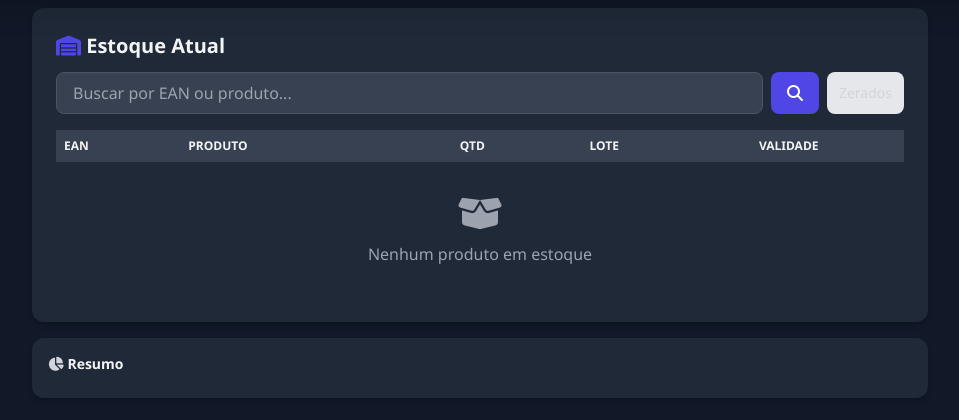
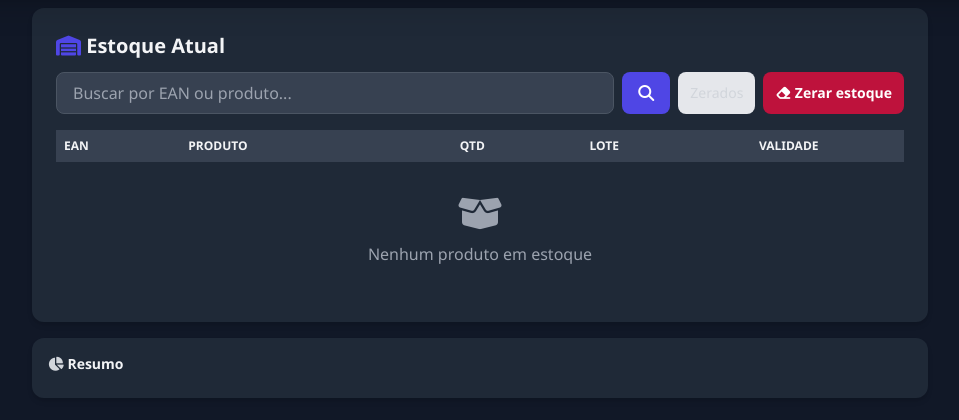
Before and after one commit to souzafabricio28-blip/inventario-qr, a Flask app: page /estoque in a window 1280 px wide. Shown: the part 56-476 px from the top of the page, without its empty margins (160-1119 px from the left). Run offline with Flask 3, Linux system fonts and the light colour scheme; the visitor is signed in with stand-in values (Sample User, id 1); data that the repository does not hold is empty; some libraries are stand-ins or nearby versions.

Commit message:
Adiciona botao Zerar estoque na tela de Estoque.
Co-authored-by: Cursor <cursoragent@cursor.com>

```diff
--- a/app.py
+++ b/app.py
@@ -23,6 +23,7 @@ from database.backend import (
     verificar_chave_nfe, get_item_recebimento, conferir_item_recebimento,
     finalizar_recebimento, excluir_recebimento, get_etiquetas_nfe,
     listar_estoque, listar_estoque_zerados, listar_saidas, registrar_saida,
+    zerar_estoque_geral,
     qtd_contagem_sessao, vincular_codigo,
     definir_contagem_sessao, excluir_contagem_sessao,
     aplicar_contagem_como_estoque, zerar_contagens,
@@ -1089,6 +1090,22 @@ def api_estoque():
 def api_estoque_zerados():
     return jsonify(listar_estoque_zerados())
 
+
+@app.route("/api/estoque/zerar", methods=["POST"])
+@login_required
+@api_handler
+def api_zerar_estoque():
+    """Zera o estoque geral de todos os produtos."""
+    data = request.json or {}
+    limpar_lote = bool(data.get("limpar_lote"))
+    ok, afetados = zerar_estoque_geral(limpar_lote=limpar_lote)
+    extra = " (lote/validade limpos)" if limpar_lote else ""
+    return jsonify({
+        "sucesso": ok,
+        "afetados": afetados,
+        "msg": f"Estoque zerado: {afetados} produto(s) atualizado(s){extra}.",
+    })
+
 # ── Saída de Estoque ─────────────────────────────────────
 
 @app.route("/saida")
--- a/database/backend.py
+++ b/database/backend.py
@@ -16,6 +16,7 @@ if PG_ATIVO:
         verificar_chave_nfe, get_item_recebimento, conferir_item_recebimento,
         finalizar_recebimento, excluir_recebimento, get_etiquetas_nfe,
         listar_estoque, listar_estoque_zerados, listar_saidas, registrar_saida,
+        zerar_estoque_geral,
         fechar_sessao, fechar_sessoes_abertas, sessao_esta_aberta, registrar_validacao, get_ultima_validacao,
         qtd_contagem_sessao, vincular_codigo,
         definir_contagem_sessao, excluir_contagem_sessao,
@@ -35,6 +36,7 @@ else:
         verificar_chave_nfe, get_item_recebimento, conferir_item_recebimento,
         finalizar_recebimento, excluir_recebimento, get_etiquetas_nfe,
         listar_estoque, listar_estoque_zerados, listar_saidas, registrar_saida,
+        zerar_estoque_geral,
         fechar_sessao, fechar_sessoes_abertas, sessao_esta_aberta, registrar_validacao, get_ultima_validacao,
         qtd_contagem_sessao, vincular_codigo,
         definir_contagem_sessao, excluir_contagem_sessao,
--- a/database/db_pg.py
+++ b/database/db_pg.py
@@ -713,6 +713,28 @@ def listar_estoque_zerados():
         return [dict(r) for r in rows]
 
 
+def zerar_estoque_geral(limpar_lote=False):
+    """Zera quantidade_estoque de todos os produtos. Retorna (ok, qtd_afetados)."""
+    with get_db() as conn:
+        if limpar_lote:
+            cur = _exec(conn, """
+                UPDATE produtos SET
+                   quantidade_estoque = 0,
+                   lote = '',
+                   data_vencimento = '',
+                   updated_at = CURRENT_TIMESTAMP
+                WHERE COALESCE(quantidade_estoque, 0) <> 0
+                   OR COALESCE(lote, '') <> ''
+                   OR COALESCE(data_vencimento, '') <> ''""")
+        else:
+            cur = _exec(conn, """
+                UPDATE produtos SET quantidade_estoque = 0, updated_at = CURRENT_TIMESTAMP
+                WHERE COALESCE(quantidade_estoque, 0) <> 0""")
+        afetados = cur.rowcount or 0
+        conn.commit()
+    return True, afetados
+
+
 def listar_saidas():
     with get_db() as conn:
         rows = _exec(conn, """SELECT s.*, p.produto as produto_nome
--- a/templates/estoque.html
+++ b/templates/estoque.html
@@ -5,11 +5,16 @@
     <div class="bg-white rounded-xl shadow-md p-6 mb-4">
         <h2 class="text-xl font-bold mb-3"><i class="fas fa-warehouse text-indigo-600"></i> Estoque Atual</h2>
 
-        <div class="flex space-x-2 mb-4">
+        <div class="flex flex-wrap gap-2 mb-4">
             <input type="text" id="busca-estoque" placeholder="Buscar por EAN ou produto..."
-                   class="flex-1 border rounded-lg px-4 py-2">
+                   class="flex-1 min-w-[12rem] border rounded-lg px-4 py-2">
             <button onclick="buscarEstoque()" class="bg-indigo-600 text-white px-4 py-2 rounded-lg"><i class="fas fa-search"></i></button>
             <button onclick="mostrarZerados()" class="bg-gray-200 text-gray-600 px-3 py-2 rounded-lg text-sm font-medium">Zerados</button>
+            <button type="button" onclick="zerarEstoque()"
+                    class="bg-rose-700 text-white px-3 py-2 rounded-lg text-sm font-semibold hover:bg-rose-800"
+                    title="Coloca quantidade de todos os produtos em 0">
+                <i class="fas fa-eraser"></i> Zerar estoque
+            </button>
         </div>
 
         <div class="overflow-x-auto">
@@ -106,6 +111,33 @@
             `).join('');
     }
 
+    async function zerarEstoque() {
+        if (!confirm(
+            'ZERAR o estoque de TODOS os produtos?\n\n' +
+            'Todas as quantidades passam a 0.\n' +
+            'Contagens de inventário NÃO são apagadas.'
+        )) return;
+        const limparLote = confirm(
+            'Também limpar lote e validade?\n\n' +
+            'OK = sim\nCancelar = só zerar quantidade'
+        );
+        try {
+            const r = await fetch('/api/estoque/zerar', {
+                method: 'POST',
+                headers: {'Content-Type': 'application/json'},
+                body: JSON.stringify({ limpar_lote: limparLote }),
+            });
+            const data = await r.json();
+            alert(data.msg || (data.sucesso ? 'OK' : 'Erro'));
+            if (data.sucesso) {
+                document.getElementById('zerados-section').classList.add('hidden');
+                await buscarEstoque();
+            }
+        } catch (e) {
+            alert('Falha ao zerar estoque: ' + e);
+        }
+    }
+
     document.getElementById('busca-estoque').addEventListener('keydown', function(e) {
         if (e.key === 'Enter') buscarEstoque();
     });
```
Also changed, not shown: database/db.py (+24 -0 lines).
